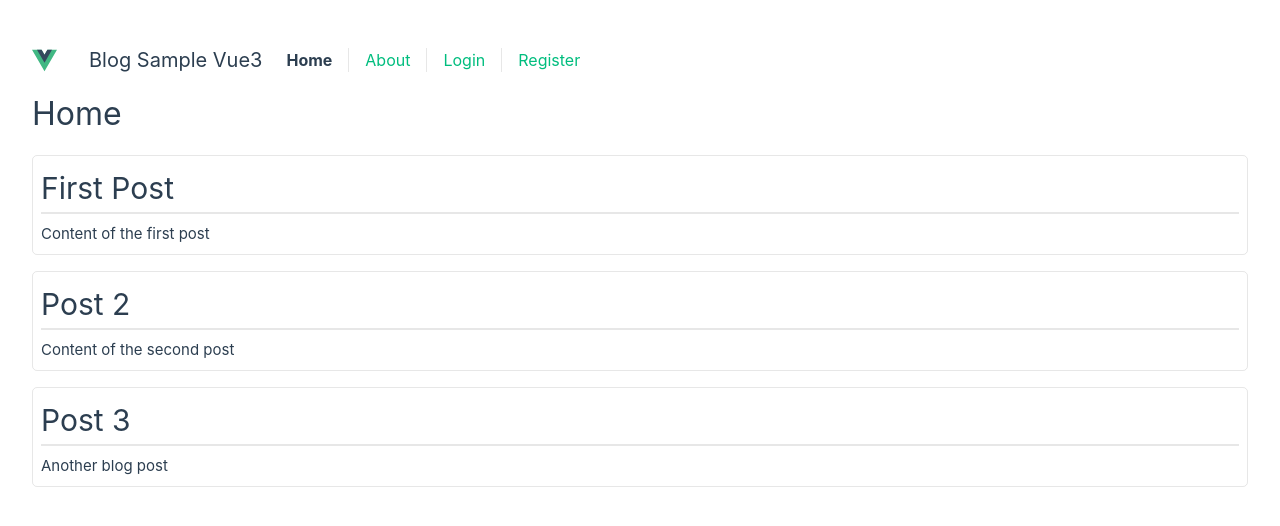
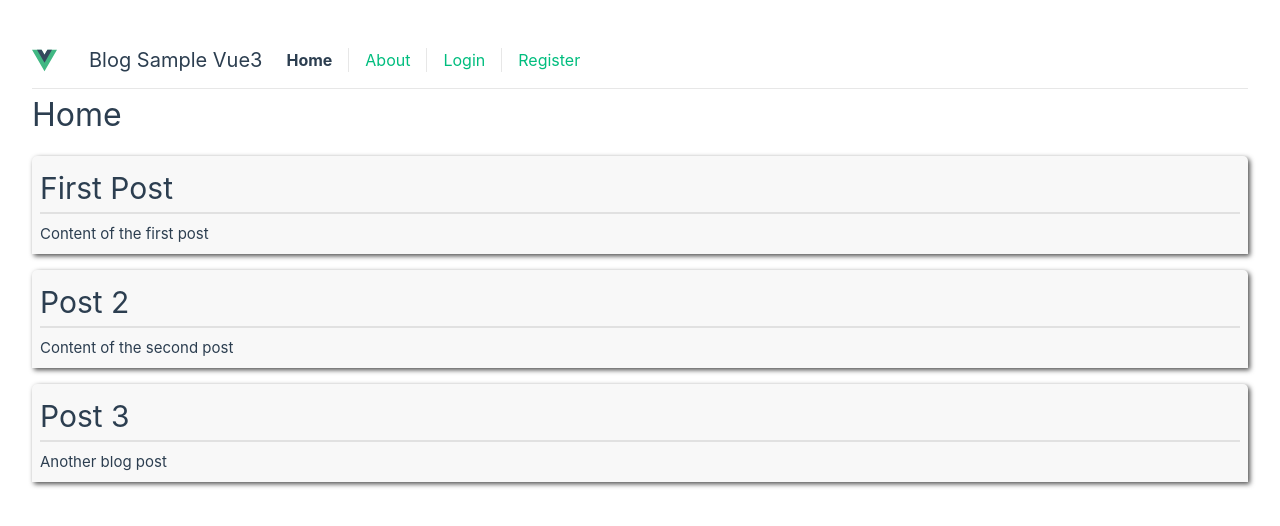
Before and after one commit to ppichler94/blog-sample-vue3, a Vue app: page / in a window 1280 px wide. Shown: the top 526 px of the page. Built offline with nearby package versions, Linux system fonts and the light colour scheme.

Commit message:
style: modify style

```diff
--- a/src/App.vue
+++ b/src/App.vue
@@ -27,6 +27,8 @@ header {
   display: flex;
   place-items: center;
   padding-right: calc(var(--section-gap) / 2);
+  border-bottom: 1px solid;
+  border-color: var(--color-border);
 }
 
 .logo {
--- a/src/components/BlogPost.vue
+++ b/src/components/BlogPost.vue
@@ -14,10 +14,10 @@ defineProps<{
 
 <style scoped>
 .content-host {
-  border: 1px solid;
-  border-color: var(--color-border);
-  border-radius: 5px;
+  border-radius: 5px 5px 0 0;
   padding: 0.5rem;
+  box-shadow: 2px 2px 5px 0 rgba(0, 0, 0, 0.7);
+  background-color: var(--color-background-soft);
 }
 
 .header {
```
